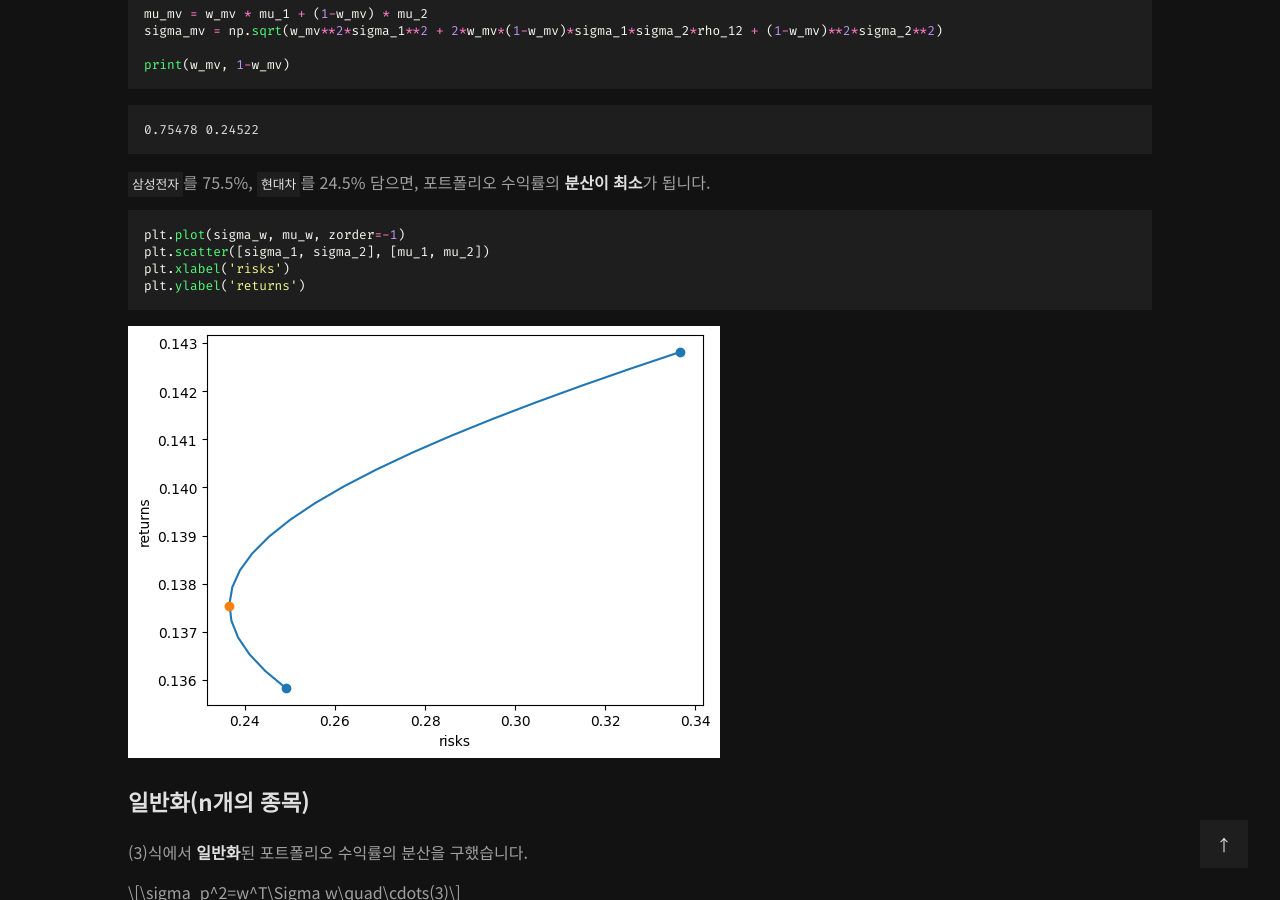
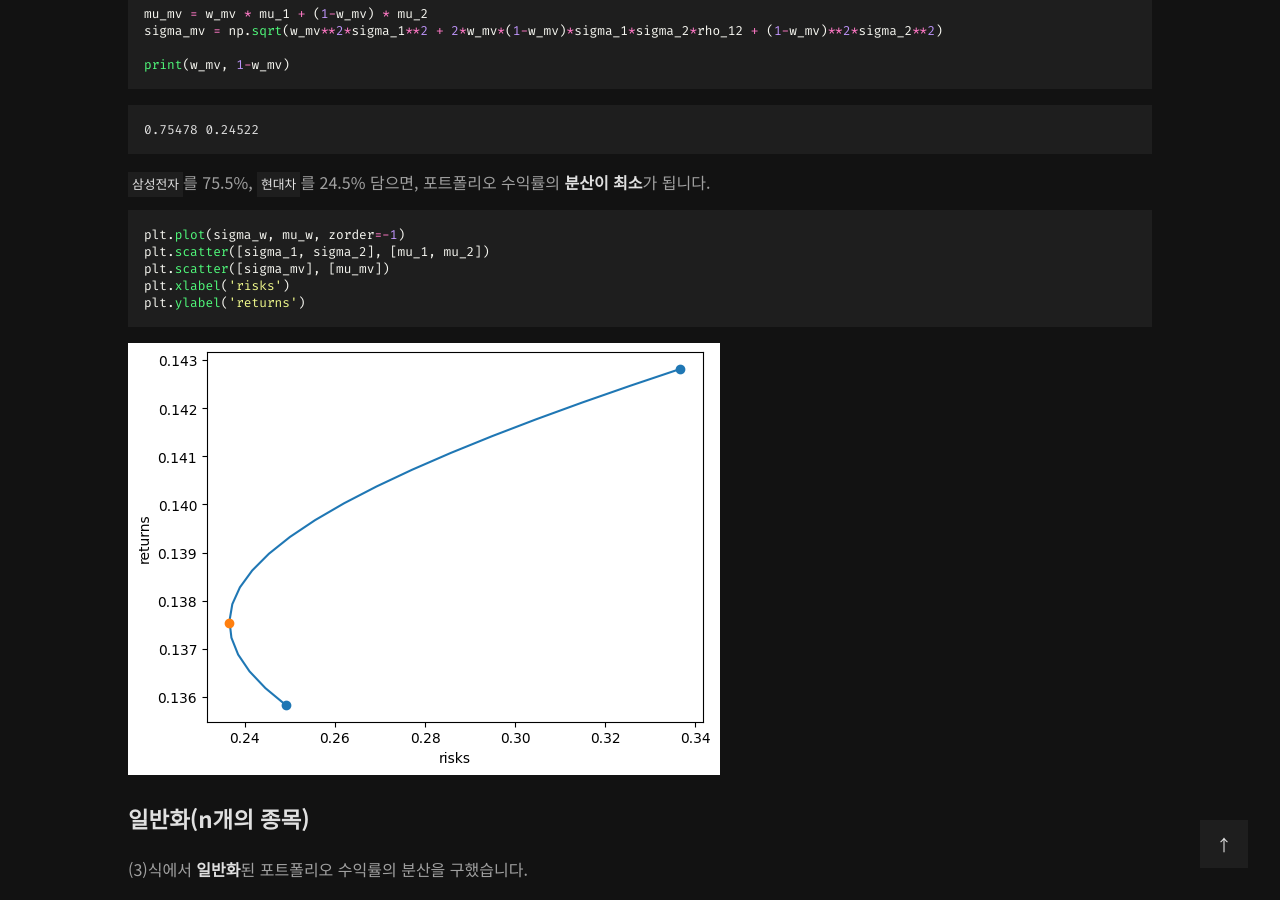
Before and after one commit to int-i/int-i.github.io, a Jekyll site: the page built from _posts/2023-12-13-portfolio-mvo.md, in a window 1280 px wide and 900 px high, scrolled down 5904 px. Built offline with Jekyll 4.4.1, drawn with Linux system fonts in a browser that asks for light colours; a script that is not in the unit is left out; comment, search, counter and statistics services are not loaded.

Commit message:
Update post

````diff
--- a/_posts/2023-12-13-portfolio-mvo.md
+++ b/_posts/2023-12-13-portfolio-mvo.md
@@ -249,6 +249,7 @@
 ```py
 plt.plot(sigma_w, mu_w, zorder=-1)
 plt.scatter([sigma_1, sigma_2], [mu_1, mu_2])
+plt.scatter([sigma_mv], [mu_mv])
 plt.xlabel('risks')
 plt.ylabel('returns')
 ```
````
